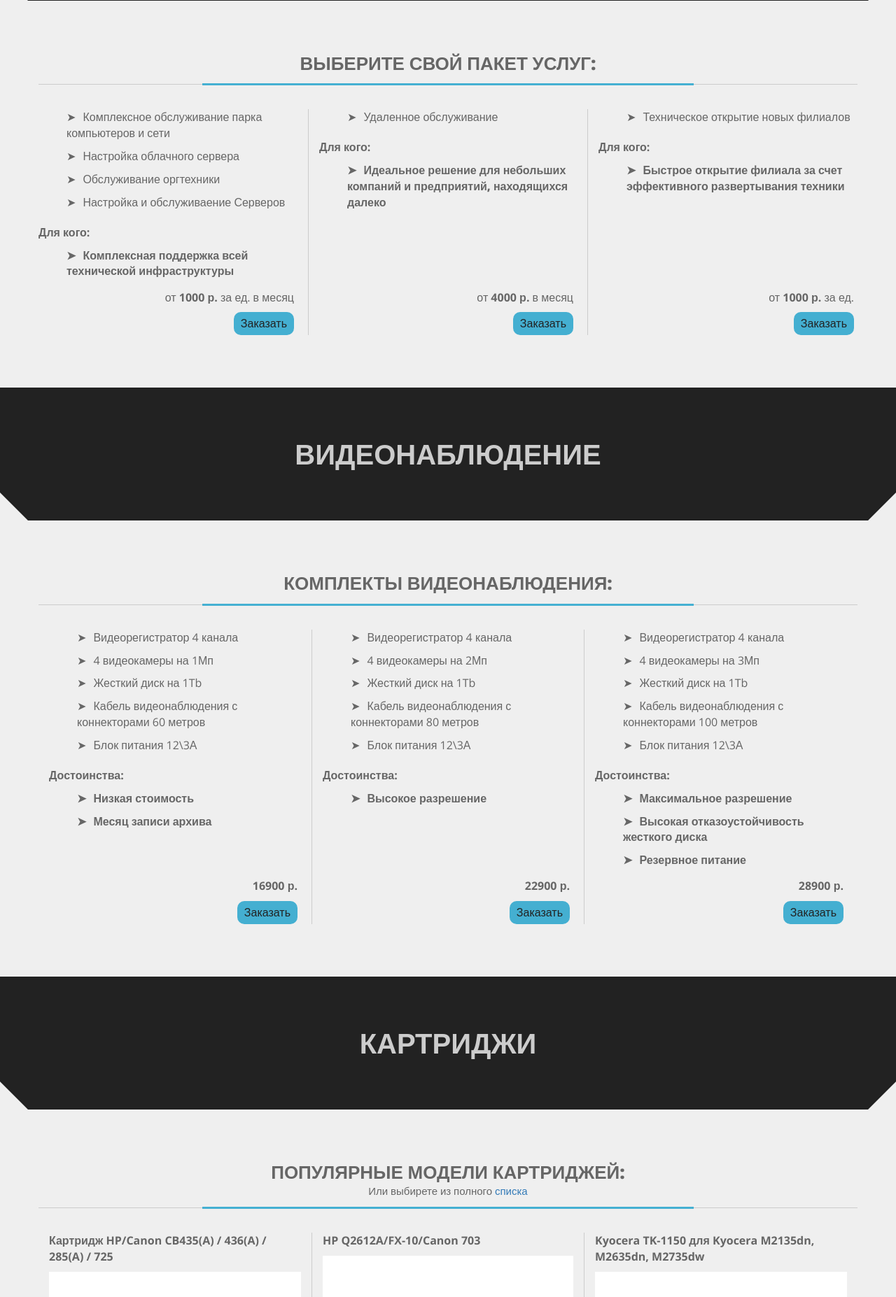
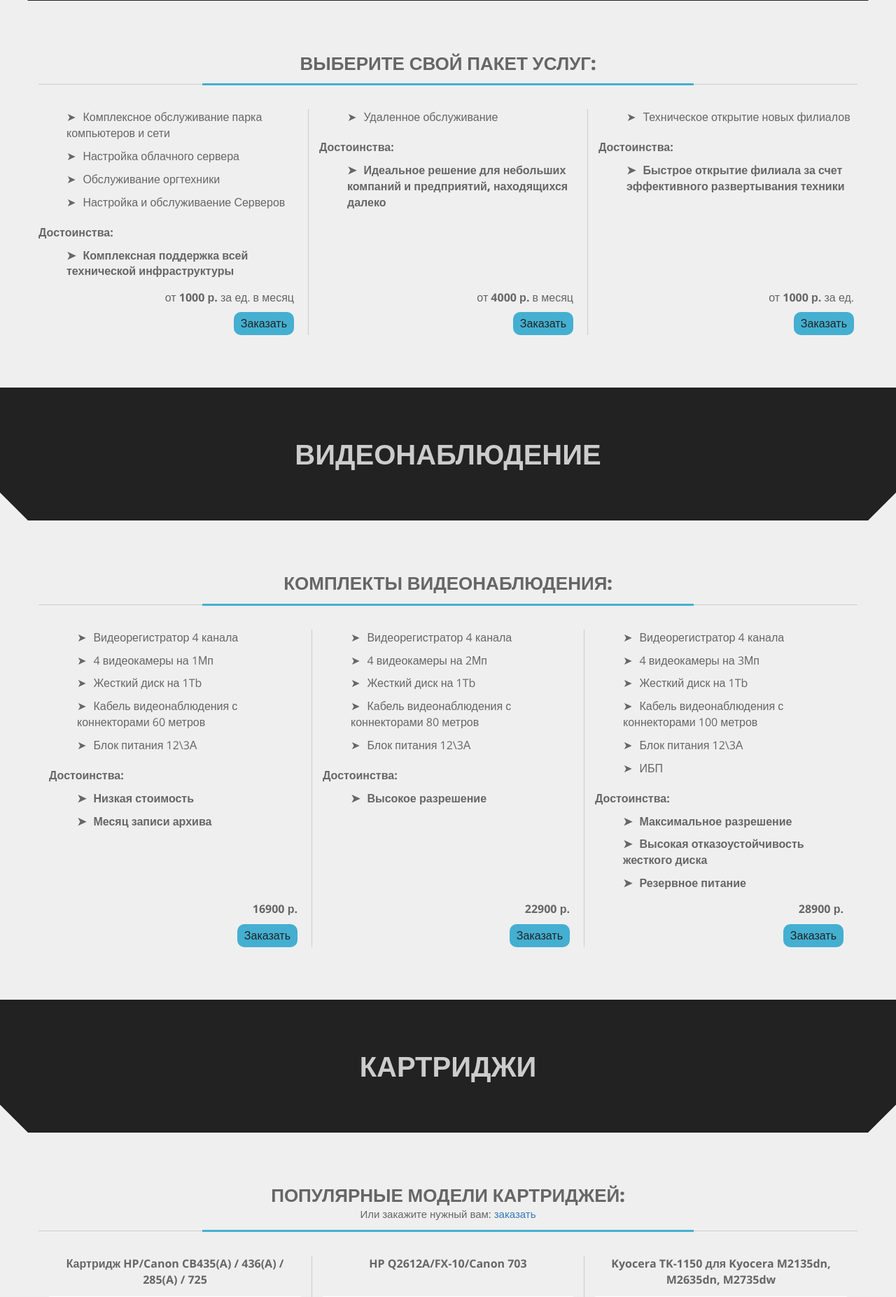
Before and after one commit to KaskaRUS/itservice, a PHP site: page / in a window 1280 px wide. Shown: the part 1081-2935 px from the top of the page at 70% size. Run offline with PHP 8.4, Linux system fonts and the light colour scheme.

Commit message:
Fix any bugs

```diff
--- a/index.html
+++ b/index.html
@@ -50,7 +50,7 @@
                             </div>
                             <div class="block-phone">
                                 <div class="content">
-                                    <p>+7 (999) 999-99-99</p>
+                                    <p>(8332) 77-01-48</p>
                                 </div>
                             </div>
                         </div>
@@ -123,7 +123,7 @@
                                             <span>КАРТРИДЖИ</span>
                                         </div>
                                         <div class="feature-text">
-                                            <p>Продажа совместимых картриджей длялазерных принтеров и МФУ</p>
+                                            <p>Продажа совместимых картриджей для лазерных принтеров и МФУ</p>
                                         </div>
                                     </div>
                                 </div>
@@ -161,39 +161,39 @@
                                         <li>Обслуживание оргтехники</li>
                                         <li>Настройка и обслуживаение Серверов</li>
                                     </ul>
-                                    <p><strong>Для кого:</strong></p>
+                                    <p><strong>Достоинства:</strong></p>
                                     <ul class="dignity">
                                         <li>Комплексная поддержка всей технической инфраструктуры</li>
                                     </ul>
                                     <div class="bottom">
                                         <p class="price">от <strong>1000 р.</strong> за ед. в месяц</p>
-                                        <button>Заказать</button>
+                                        <button data-message="outsource_part_1">Заказать</button>
                                     </div>
                                 </div>
                                 <div class="col-xs-12 col-sm-4 views-row">
                                     <ul>
                                         <li>Удаленное обслуживание</li>
                                     </ul>
-                                    <p><strong>Для кого:</strong></p>
+                                    <p><strong>Достоинства:</strong></p>
                                     <ul class="dignity">
                                         <li>Идеальное решение для небольших компаний и предприятий, находящихся далеко</li>
                                     </ul>
                                     <div class="bottom">
                                         <p class="price">от <strong>4000 р.</strong> в месяц</p>
-                                        <button>Заказать</button>
+                                        <button data-message="outsource_part_2">Заказать</button>
                                     </div>
                                 </div>
                                 <div class="col-xs-12 col-sm-4 views-row">
                                     <ul>
                                         <li>Техническое открытие новых филиалов</li>
                                     </ul>
-                                    <p><strong>Для кого:</strong></p>
+                                    <p><strong>Достоинства:</strong></p>
                                     <ul class="dignity">
                                         <li>Быстрое открытие филиала за счет эффективного развертывания техники</li>
                                     </ul>
                                     <div class="bottom">
                                         <p class="price">от <strong>1000 р.</strong> за ед.</p>
-                                        <button>Заказать</button>
+                                        <button data-message="outsource_part_3">Заказать</button>
                                     </div>
                                 </div>
                             </div>
@@ -237,7 +237,7 @@
                                 </ul>
                                 <div class="bottom">
                                     <p class="price"><strong>16900 р.</strong></p>
-                                    <button>Заказать</button>
+                                    <button data-message="cctv_part_1">Заказать</button>
                                 </div>
                             </div>
                             <div class="col-xs-12 col-sm-4 views-row">
@@ -254,7 +254,7 @@
                                 </ul>
                                 <div class="bottom">
                                     <p class="price"><strong>22900 р.</strong></p>
-                                    <button>Заказать</button>
+                                    <button data-message="cctv_part_2">Заказать</button>
                                 </div>
                             </div>
                             <div class="col-xs-12 col-sm-4 views-row">
@@ -264,6 +264,7 @@
                                     <li>Жесткий диск на 1Tb</li>
                                     <li>Кабель видеонаблюдения с коннекторами 100 метров</li>
                                     <li>Блок питания 12\3А</li>
+                                    <li>ИБП</li>
                                 </ul>
                                 <p><strong>Достоинства:</strong></p>
                                 <ul class="dignity">
@@ -273,7 +274,7 @@
                                 </ul>
                                 <div class="bottom">
                                     <p class="price"><strong>28900 р.</strong></p>
-                                    <button>Заказать</button>
+                                    <button data-message="cctv_part_3">Заказать</button>
                                 </div>
                             </div>
                         </div>
@@ -300,33 +301,35 @@
                         <div class="view-title">
                             <h2>
                                 Популярные модели картриджей:
-                                <span>Или выбирете из полного <a href="cartridges.xlsx">списка</a></span>
+                                <span>Или закажите нужный вам:
+                                    <a href="" id="cartridges-order" data-message="cartridges_part_0">заказать</a>
+                                </span>
                             </h2>
                         </div>
                         <div class="row view-content">
                             <div class="col-xs-12 col-sm-4 views-row">
-                                <p><strong>Картридж  HP/Canon CB435(A) / 436(A) / 285(A) / 725</strong></p>
+                                <p class="title"><strong>Картридж  HP/Canon CB435(A) / 436(A) / 285(A) / 725</strong></p>
                                 <img src="web/img/cartridges/cart1.png">
 
                                 <div class="bottom">
                                     <p class="price"><strong>400 р.</strong></p>
-                                    <button>Заказать</button>
+                                    <button data-message="cartridges_part_1">Заказать</button>
                                 </div>
                             </div>
                             <div class="col-xs-12 col-sm-4 views-row">
-                                <p><strong>HP Q2612A/FX-10/Canon 703</strong></p>
+                                <p class="title"><strong>HP Q2612A/FX-10/Canon 703</strong></p>
                                 <img src="web/img/cartridges/cart2.png">
                                 <div class="bottom">
                                     <p class="price"><strong>400 р.</strong></p>
-                                    <button>Заказать</button>
+                                    <button data-message="cartridges_part_2">Заказать</button>
                                 </div>
                             </div>
                             <div class="col-xs-12 col-sm-4 views-row">
-                                <p><strong>Kyocera TK-1150 для Kyocera M2135dn, M2635dn, M2735dw</strong></p>
+                                <p class="title"><strong>Kyocera TK-1150 для Kyocera M2135dn, M2635dn, M2735dw</strong></p>
                                 <img src="web/img/cartridges/cart3.png">
                                 <div class="bottom">
                                     <p class="price"><strong>1000 р.</strong></p>
-                                    <button>Заказать</button>
+                                    <button data-message="cartridges_part_3">Заказать</button>
                                 </div>
                             </div>
                         </div>
@@ -405,20 +408,20 @@
                                 <form id="message_form">
                                     <div class="row">
                                         <div class="col-xs-12 col-sm-6">
-                                            <label>Ваше имя:<br><input type="text" name="name"></label>
+                                            <label>Ваше имя:<br><input type="text" name="name" id="form_name"></label>
                                         </div>
                                         <div class="col-xs-12 col-sm-6">
-                                            <label>Ваш email:<br><input type="email" name="email"></label>
+                                            <label>Ваш email:<br><input type="email" name="email" id="form_email"></label>
                                         </div>
                                     </div>
                                     <div class="row">
                                         <div class="col-xs-12 col-sm-12">
-                                            <label>Тема:<br><input type="text" name="title"></label>
+                                            <label>Тема:<br><input type="text" name="title" id="form_title"></label>
                                         </div>
                                     </div>
                                     <div class="row">
                                         <div class="col-xs-12 col-sm-12">
-                                            <label>Сообщение:<br><textarea name="message"></textarea></label>
+                                            <label>Сообщение:<br><textarea name="message" id="form_message"></textarea></label>
                                         </div>
                                     </div>
                                     <div class="row">
@@ -434,10 +437,10 @@
                                         <span>Org-tech © 2017</span>
                                     </div>
                                     <div class="phone">
-                                        <p><i class="glyphicon glyphicon-earphone"></i>+7 (999) 999-99-9</p>
+                                        <p><i class="glyphicon glyphicon-earphone"></i>(8332) 77-01-48</p>
                                     </div>
                                     <div class="mail">
-                                        <p><i class="glyphicon glyphicon-send"></i>test@mail.ru</p>
+                                        <p><i class="glyphicon glyphicon-send"></i>b2b@org-tech.ru</p>
                                     </div>
                                 </div>
                             </div>
@@ -449,6 +452,7 @@
     </div>
 
     <script src="web/js/jquery-3.2.1.min.js"></script>
+    <script src="web/js/database.js"></script>
     <script src="web/js/site.js"></script>
 </body>
 </html>
--- a/web/css/style.css
+++ b/web/css/style.css
@@ -624,6 +624,9 @@ a:focus {
         margin-right: 10px; }
     .view .views-row ul.dignity {
       font-weight: 800; }
+  .view .views-row p.title {
+    text-align: center;
+    height: 48px; }
   .view .views-row img {
     width: 100%; }
   .view .views-row .bottom {
--- a/web/css/style.scss
+++ b/web/css/style.scss
@@ -767,9 +767,13 @@ a:focus {
             }
         }
 
+        p.title {
+            text-align: center;
+            height: 48px;
+        }
+
         img {
             width: 100%;
-
         }
 
         .bottom {
```
Also changed, not shown: web/js/database.js (added, +80 -0 lines), web/js/site.js (+8 -0 lines), 1 other file.
